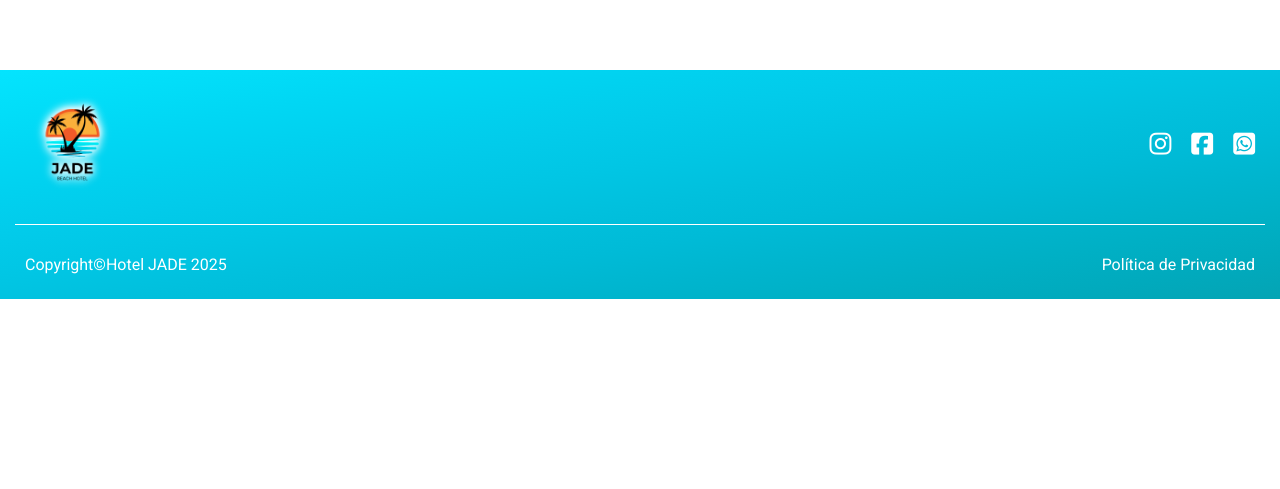
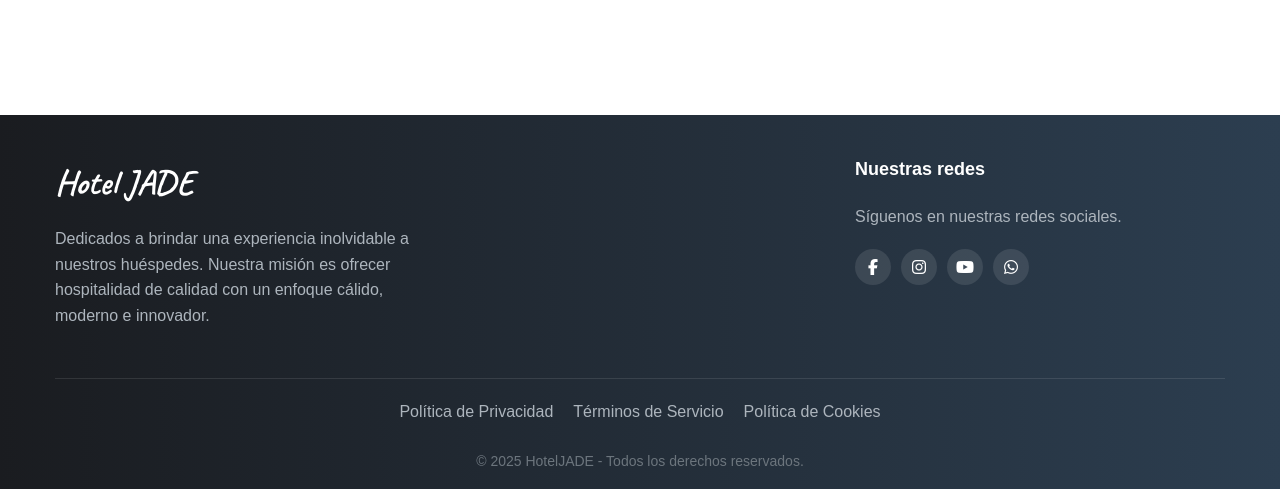
Before and after one commit to Ernesto224/PROYECTO_INGENIERIA_GRUPO_JAHE_FRONTEND, an Angular app: page /inicio in a window 1280 px wide. Shown: the part 655-1144 px from the top of the page. Before the commit the page ends 954 px from the top, so only its background shows below. Built offline with nearby package versions, Linux system fonts and the light colour scheme; no server answers.

Commit message:
modificacion en footer y color de opciones en sidebar

```diff
--- a/src/app/Core/components/footer/footer.component.css
+++ b/src/app/Core/components/footer/footer.component.css
@@ -1,69 +1,187 @@
+.footer {
+    margin-top: 75px;
+    background-color: #343a40;
+    background: linear-gradient(to right, #1a1c20, #2c3e50);
+    color: #fff;
+    padding: 40px 0 20px;
+    font-family: Arial, sans-serif;
+    line-height: 1.6;
+  }
 
-.footer-principal{
+  .container {
+    width: 100%;
+    max-width: 1200px;
+    margin: 0 auto;
+    padding: 0 15px;
+  }
+
+  .row {
+    display: flex;
+    flex-wrap: wrap;
+    margin: 0 -15px;
+  }
+
+  .footer-section {
+    padding: 0 15px;
+  }
+
+  /*nuevo para redes*/
+  .especial-para-redes{
+    /* background-color: red; */
+    display: flex;
+    flex-direction: column;
+    justify-content: center;
+  }
+
+  .footer-logo {
+    font-size: 35px;
+    font-weight: bold;
+    margin-bottom: 15px;
+    font-family: "Caveat", cursive;
+    font-optical-sizing: auto;
+    font-weight: 800;
+  }
+
+  .footer-about {
+    color: #adb5bd;
+    margin-bottom: 20px;
+  }
+
+  .social-links {
+    display: flex;
+    gap: 10px;
+    margin-bottom: 20px;
+  }
+
+  .social-icon {
+    display: flex;
+    align-items: center;
+    justify-content: center;
+    width: 36px;
+    height: 36px;
+    background-color: rgba(255, 255, 255, 0.1);
+    color: #fff;
+    border-radius: 50%;
+    text-decoration: none;
+    transition: background-color 0.3s;
+  }
+
+  .social-icon:hover {
+    background-color: #007bff;
+  }
+
+  h5 {
+    margin-bottom: 20px;
+    font-size: 18px;
+  }
+
+  .footer-links {
+    list-style: none;
+  }
+
+  .footer-links li {
+    margin-bottom: 10px;
+  }
+
+  .footer-links a {
+    color: #adb5bd;
+    text-decoration: none;
+    transition: color 0.3s;
+  }
+
+  .footer-links a:hover {
+    color: #fff;
+  }
+
+  .footer-newsletter {
+    display: flex;
+    margin-top: 15px;
+  }
+
+  .footer-newsletter input {
+    flex: 1;
+    padding: 10px 15px;
+    border: none;
+    border-radius: 4px 0 0 4px;
+    font-size: 14px;
+  }
+
+  .newsletter-btn {
+    background-color: #007bff;
+    color: #fff;
+    border: none;
+    padding: 0 15px;
+    border-radius: 0 4px 4px 0;
+    cursor: pointer;
+    transition: background-color 0.3s;
+  }
+
+  .newsletter-btn:hover {
+    background-color: #0069d9;
+  }
+
+  .footer-bottom {
+    border-top: 1px solid rgba(255, 255, 255, 0.1);
+    padding-top: 20px;
     margin-top: 30px;
-    padding: 15px;
-    /* background-color: #04c3e3; */
-    /* background: linear-gradient(135deg,  #00c1e2,  #00ebf6); */
-    background: linear-gradient(135deg,  #04c3e3,  #04c3e3);
+    text-align: center;
+  }
 
+  .footer-bottom-links {
+    list-style: none;
+    display: flex;
+    justify-content: center;
+    flex-wrap: wrap;
+    margin-bottom: 15px;
+  }
 
-    background-image: linear-gradient(to right bottom, #04e4fe, #02def9, #01d7f4, #01d1ef, #02cbea, #01c6e4, #01c0dd, #00bbd7, #00b5ce, #00b0c5, #01aabd, #04a4b4);
+  .footer-bottom-links li {
+    margin: 0 10px 10px;
+  }
 
-    width: 100%;
+  .footer-bottom-links a {
+    color: #adb5bd;
+    text-decoration: none;
+    transition: color 0.3s;
+  }
 
-    color: white;
+  .footer-bottom-links a:hover {
+    color: #fff;
+  }
 
+  .footer-bottom p {
+    color: #6c757d;
+    font-size: 14px;
+  }
+
+  /* Responsive */
+  @media (min-width: 768px) {
+    .footer-section:nth-child(1),
+    .footer-section:nth-child(4) {
+      width: 33.333%;
+    }
+
+    .footer-section:nth-child(2),
+    .footer-section:nth-child(3) {
+      width: 16.666%;
+    }
+  }
+
+  @media (min-width: 992px) {
+    .footer-section:nth-child(1),
+    .footer-section:nth-child(4) {
+      width: 33.333%;
+    }
+
+    .footer-section:nth-child(2),
+    .footer-section:nth-child(3) {
+      width: 16.666%;
+    }
+  }
+
+  @media (max-width: 767px) {
+    .footer-section {
+      width: 100%;
+    }
 
 }
-
-
-.divisor-footer{
-    border: none;
-    height: 1px;
-    background: white;
-    margin: 20px 0;
-}
-
-
-.footer-principal-contacto{
-    display: flex;
-
-    height: 50%;
-
-    justify-content: space-between;
-}
-
-.footer-principal-contacto-logo{
-   height: 80%;
-}
-
-.footer-principal-contacto-logo img{
-    width: 115px;
-    filter: drop-shadow(0 0 5px white) drop-shadow(0 0 3px white);
-}
-
-
-.footer-principal-contacto-redes{
-    display: flex;
-    align-items: center;
-}
-
-    .footer-principal-contacto-redes a{
-       text-decoration: none;
-       color: white;
-       margin: 10px;
-       font-size: 25px;
-    }
-
-
-
-.footer-principal-derechos{
-    padding: 10px;
-    display: flex;
-    justify-content: space-between;
-}
-
-.footer-principal-derechos a{
-    text-decoration: none;
-    color: white;
-}
--- a/src/app/Core/components/footer/footer.component.html
+++ b/src/app/Core/components/footer/footer.component.html
@@ -1,22 +1,39 @@
-<footer class="footer-principal">
+<footer class="footer">
+    <div class="container">
+      <div class="row">
+        <div class="footer-section">
+          <div class="footer-logo">Hotel JADE</div>
+          <p class="footer-about">Dedicados a brindar una experiencia inolvidable a nuestros huéspedes. Nuestra misión es ofrecer hospitalidad de calidad con un enfoque cálido, moderno e innovador.</p>
 
-    <div class="footer-principal-contacto">
-        <div class="footer-principal-contacto-logo">
-            <img src="JADEico.png" alt="">
         </div>
 
-        <div class="footer-principal-contacto-redes">
-            <a href=""><i class="fa-brands fa-instagram"></i></a>
-            <a href=""><i class="fa-brands fa-square-facebook"></i></a>
-            <a href=""><i class="fa-brands fa-square-whatsapp"></i></a>
+        <div class="footer-section">
+
         </div>
+
+        <div class="footer-section">
+
+        </div>
+
+        <div class="footer-section especial-para-redeseeeeee">
+          <h5>Nuestras redes</h5>
+          <p class="footer-about">Síguenos en nuestras redes sociales.</p>
+          <div class="social-links">
+            <a href="#" class="social-icon"><i class="fab fa-facebook-f"></i></a>
+            <a href="#" class="social-icon"><i class="fab fa-instagram"></i></a>
+            <a href="#" class="social-icon"><i class="fab fa-youtube"></i></a>
+            <a href="#" class="social-icon whatsapp"><i class="fab fa-whatsapp"></i></a>
+          </div>
+        </div>
+      </div>
+
+      <div class="footer-bottom">
+        <ul class="footer-bottom-links">
+          <li><a href="#">Política de Privacidad</a></li>
+          <li><a href="#">Términos de Servicio</a></li>
+          <li><a href="#">Política de Cookies</a></li>
+        </ul>
+        <p>© 2025 HotelJADE - Todos los derechos reservados.</p>
+      </div>
     </div>
-
-    <hr class="divisor-footer">
-    <div class="footer-principal-derechos">
-
-        <p>Copyright©Hotel JADE 2025</p>
-        <a href="">Política de Privacidad</a>
-    </div>
-
-</footer>
+  </footer>
--- a/src/app/Core/components/sidebar/sidebar.component.css
+++ b/src/app/Core/components/sidebar/sidebar.component.css
@@ -42,6 +42,7 @@ a{
 
   .nav__link:hover{
     background: linear-gradient(135deg, #00c1e2, #00eaf2, #00fafd);
+    background: linear-gradient(to right, #2c3e50, #2c3e50);
     color: white;
   }
   .nav__icon{
@@ -56,6 +57,6 @@ a{
   /*Active links menu*/
   .active {
     background: linear-gradient(135deg, #00c1e2, #00eaf2, #00fafd);
-    background: linear-gradient(135deg, #00c1e2, #00ebf6);
+    background: linear-gradient(to right, #394e63, #34495e);
     color: white;
 }
```
